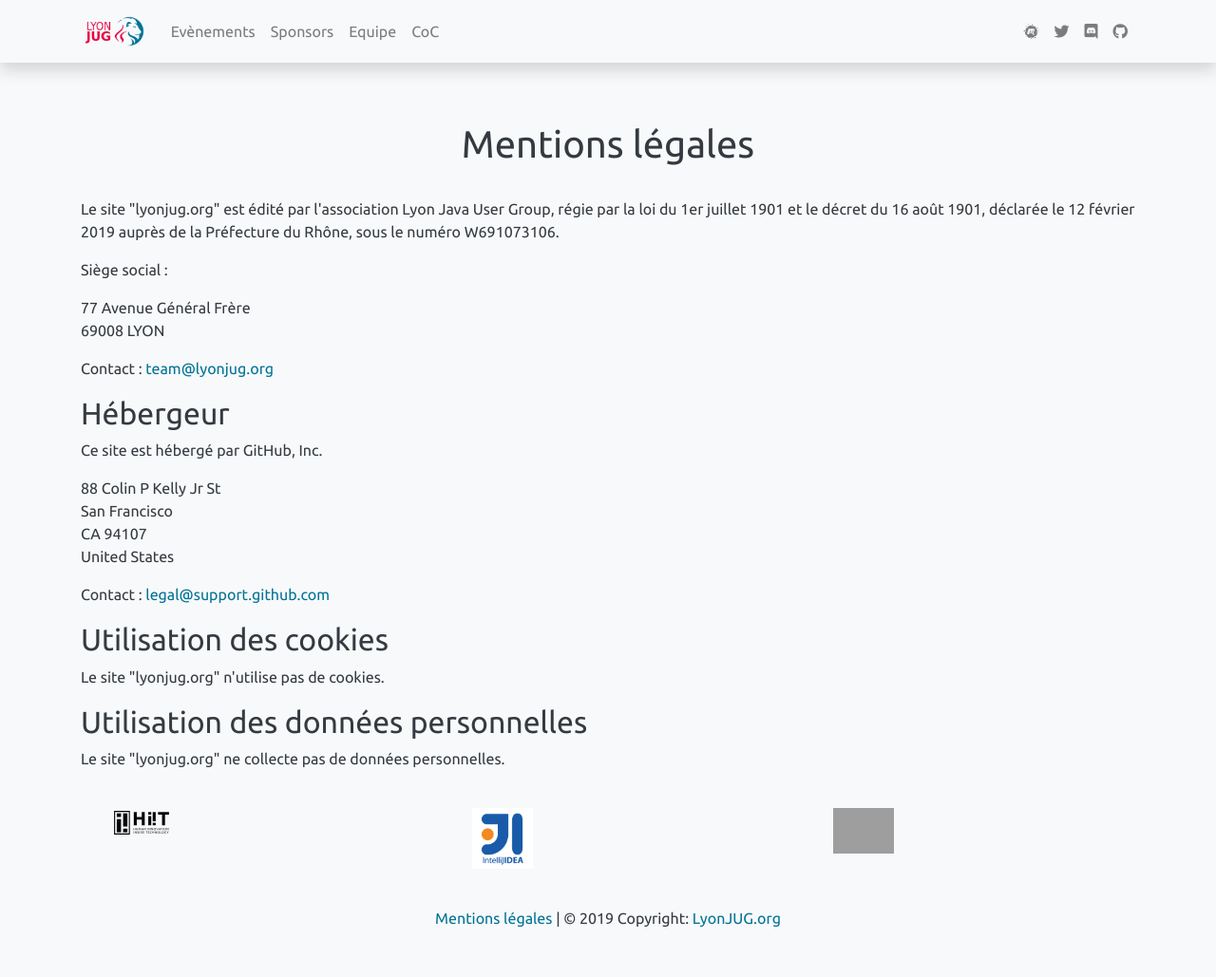
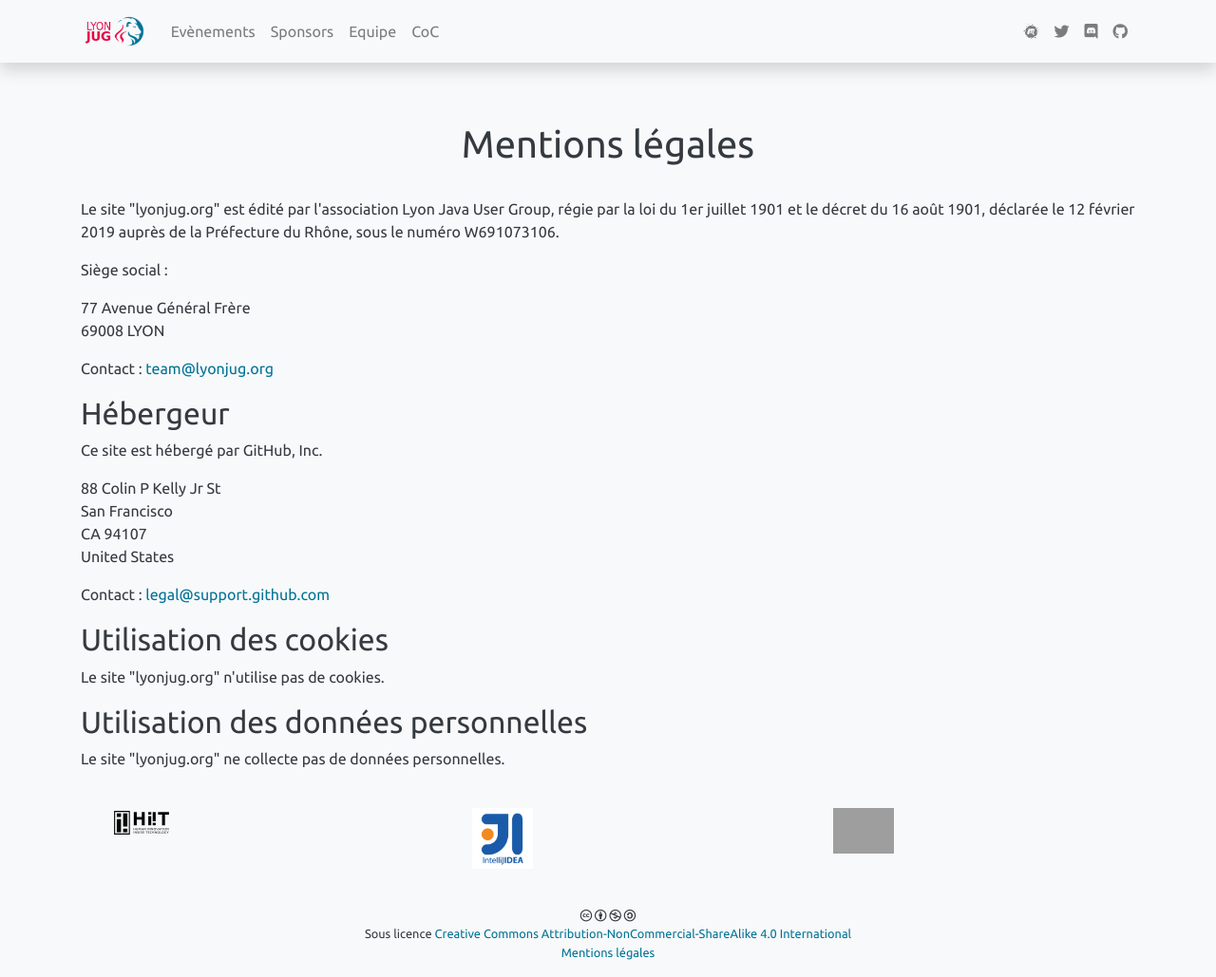
Before and after one commit to lyonjug/lyonjug.org, a Jekyll site: the page built from legal.html, in a window 1280 px wide and 1029 px high. Shown: the whole window at 95% size. Built offline with Jekyll 4.4.1, drawn with Linux system fonts in a browser that asks for light colours; grey boxes are pictures that could not be loaded.

Commit message:
fix #44: clean footer and license CC

```diff
--- a/_layouts/default.html
+++ b/_layouts/default.html
@@ -33,10 +33,10 @@
     </div>
 </nav>
 {{ content }}
-<footer class="footer font-small bg-light">
-    <div class="footer-copyright text-center py-3">
-        <a href="/legal.html">Mentions légales</a> | © 2019 Copyright: <a href="https://lyonjug.org/"> LyonJUG.org</a>
-    </div>
+<footer class="text-center py-3 small">
+    <div><i class="fab fa-creative-commons"></i> <i class="fab fa-creative-commons-by"></i> <i class="fab fa-creative-commons-nc"></i> <i class="fab fa-creative-commons-sa"></i></div>
+    <div>Sous licence <a href="http://creativecommons.org/licenses/by-nc-sa/4.0" target="_blank">Creative Commons Attribution-NonCommercial-ShareAlike 4.0 International</a></div>
+    <div><a href="/legal.html">Mentions légales</a></div>
 </footer>
 </body>
 </html>
```
